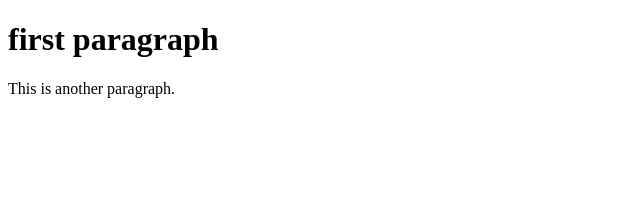
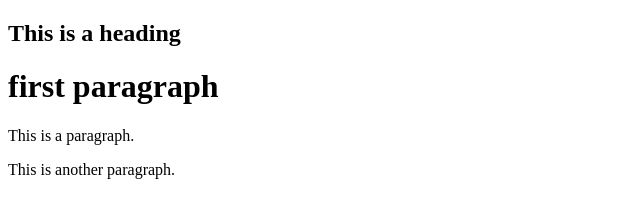
Before and after one commit to scarlett-lim/learning-git, a plain HTML site: page index.html in a window 1280 px wide. Shown: the whole page, without its empty margins (0-640 px from the left). Drawn offline with Linux system fonts and the light colour scheme.

Commit message:
Update index.html

```diff
--- a/index.html
+++ b/index.html
@@ -1,8 +1,12 @@
 <!DOCTYPE html>
 <html>
 <title>HTML Tutorial</title>
+
 <body>
+    <h2>This is a heading</h2>
     <h1>first paragraph</h1>
+    <p>This is a paragraph.</p>
     <p>This is another paragraph.</p>
 </body>
+
 </html>
```
